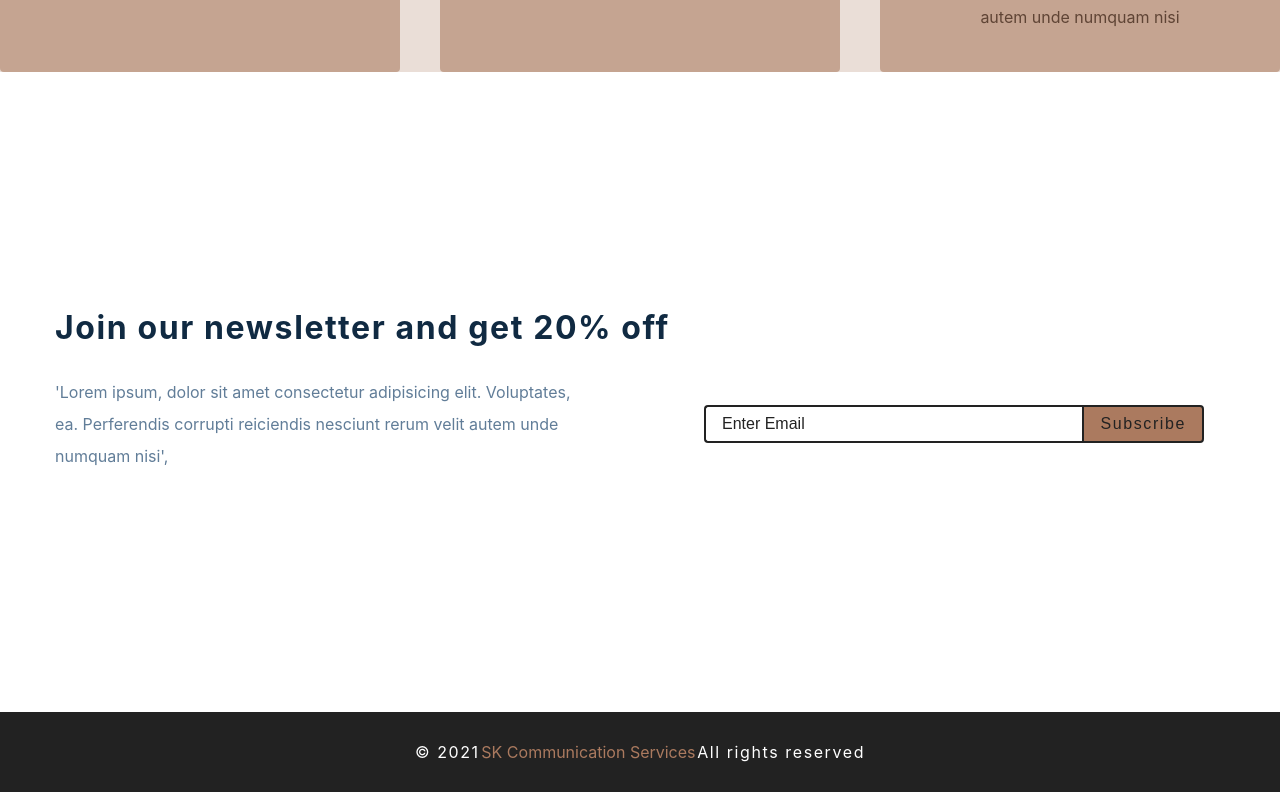
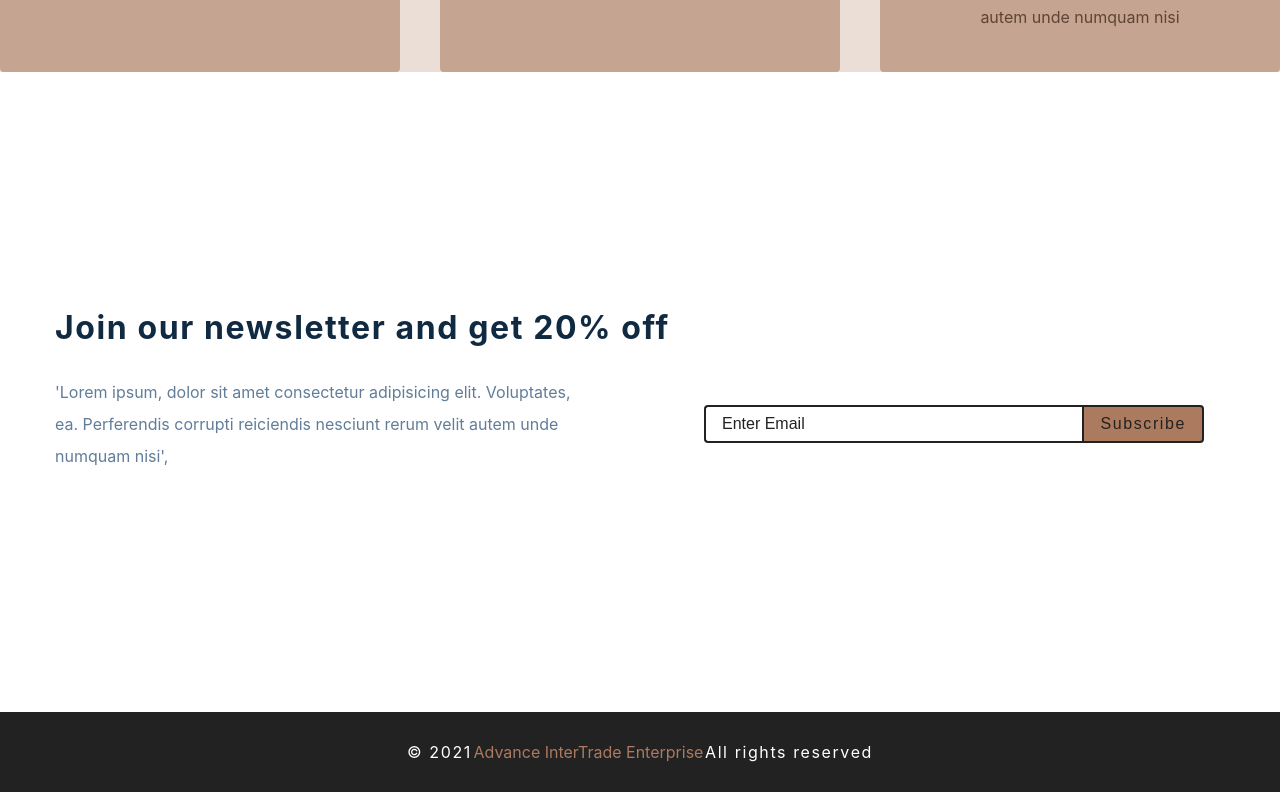
Before and after one commit to pvchin/advtrade, a React (Create React App) app: page / in a window 1280 px wide. Shown: the part 2754-3546 px from the top of the page. Built offline with nearby package versions, Linux system fonts and the light colour scheme.

Commit message:
Jul 14 3

```diff
--- a/src/components/Footer.js
+++ b/src/components/Footer.js
@@ -4,7 +4,7 @@ const Footer = () => {
   return (
     <Wrapper>
       <h5>&copy; {new Date().getFullYear()}</h5>
-      <span> SK Communication Services </span>
+      <span> Advance InterTrade Enterprise </span>
       <h5> All rights reserved</h5>
     </Wrapper>
   );
```
